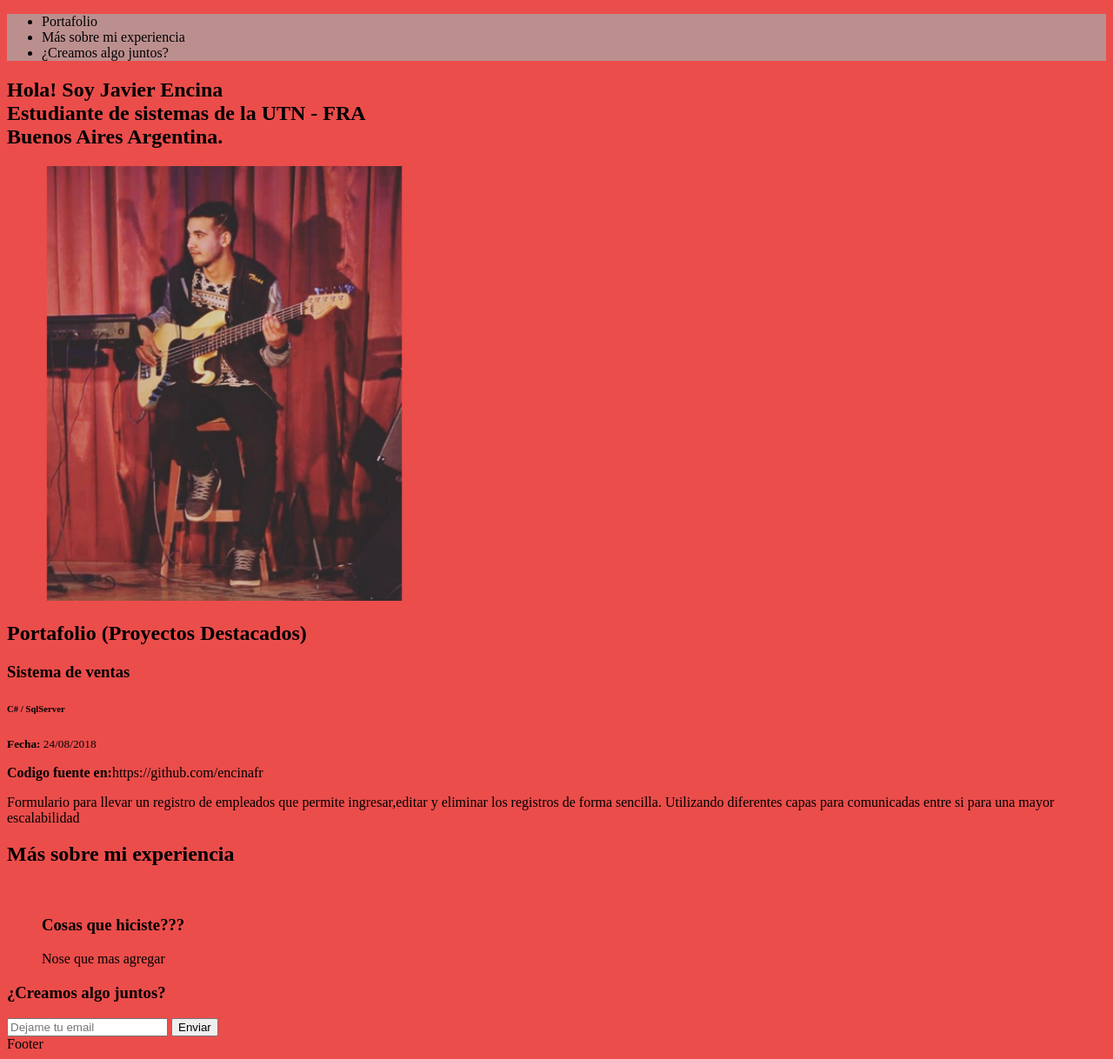
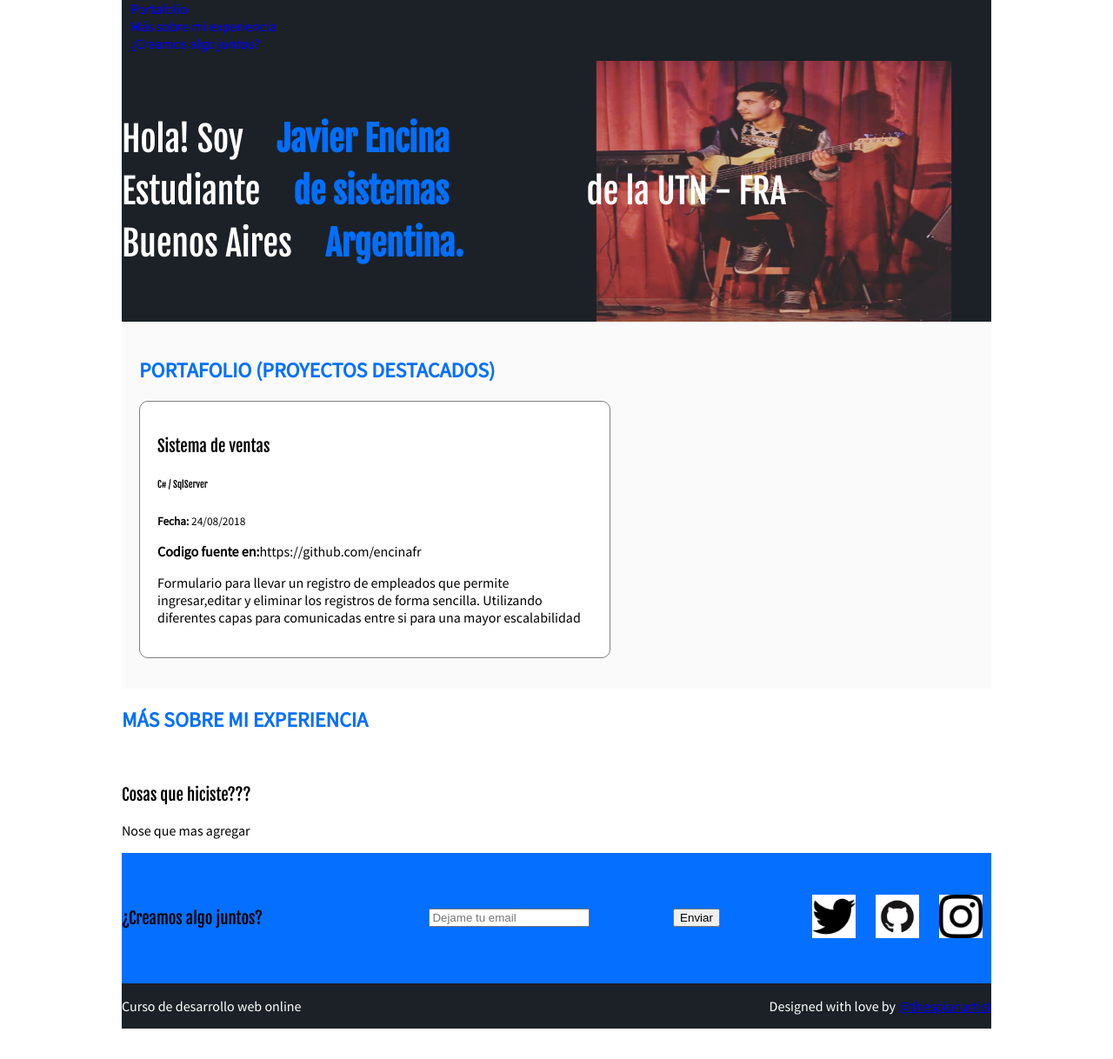
Before and after one commit to encinafr/DesarrolloWeb, a plain HTML site: page ProjectPortafolio.html in a window 1280 px wide. Shown: the whole page at 87% size. After the commit the page ends 1183 px from the top, so only its background shows below. Drawn offline with Linux system fonts and the light colour scheme.

Commit message:
Casi termino

```diff
--- a/ProjectPortafolio.html
+++ b/ProjectPortafolio.html
@@ -5,6 +5,7 @@
     <meta name="viewport" content="width=device-width, initial-scale=1.0">
     <meta http-equiv="X-UA-Compatible" content="ie=edge">
     <title>Javier Encina</title>
+    <link href="https://fonts.googleapis.com/css?family=Fjalla+One|Source+Sans+Pro" rel="stylesheet">
     <link rel="icon" type="image/png" href="images/favicon-16x16.png"/>
     <link rel="apple-touch-icon" sizes="180x180" href="/apple-touch-icon.png">
     <link rel="icon" type="image/png" sizes="32x32" href="/favicon-32x32.png">
@@ -21,8 +22,8 @@
     </style>
 </head>
 <body>
-    <header>
-        <nav>
+    <header class="header">
+        <nav class="menu">
             <ul>
                     <li><a onclick="$('#section_1').animatescroll();">Portafolio </a></li>
                     <li><a onclick="$('#section_2').animatescroll();">Más sobre mi experiencia</a></li>
@@ -30,42 +31,58 @@
             </ul>
         </nav>
     </header>
-    <section>
+    <section class="hero">
        <h1>
-            Hola! Soy <strong> Javier Encina </strong><br/><strong>Estudiante de sistemas de la UTN - FRA </strong><br/> Buenos Aires Argentina.
+            Hola! Soy <strong> Javier Encina </strong><br/>Estudiante <strong>de sistemas</strong>  de la UTN - FRA <br/> Buenos Aires <strong>Argentina.</strong>
        </h1>
-       <img src="images/android-chrome-512x512.png" width="500" height="500" alt="Javier encina ">
+       <!--<img src="images/android-chrome-512x512.png" width="500" height="500" alt="Javier encina ">-->
     </section>
-    <section id="section_1">
+    <section id="section_1" class="portfolio">
             <h2>Portafolio (Proyectos Destacados)</h2>
-        <article>
-            <h3>Sistema de ventas</h3>
-            <h6>C# / SqlServer</h6>
-            <p><small><strong> Fecha:</strong> 24/08/2018</small></p>
-            <p><strong>Codigo fuente en:</strong>https://github.com/encinafr</small></p>
-            <p>Formulario para llevar un registro de empleados que permite ingresar,editar y eliminar los
-                registros de forma sencilla. Utilizando diferentes capas para comunicadas entre si para
-                una mayor escalabilidad</p>
+        <article class="project">
+            <div class="project-details">
+                <h3 class="project-title">Sistema de ventas</h3>
+                <h6 class="project-sistem">C# / SqlServer</h6>
+                <p class="project-date"><small><strong> Fecha:</strong> 24/08/2018</small></p>
+                <p class="project-url"><strong>Codigo fuente en:</strong>https://github.com/encinafr</small></p>
+                <p class="project-description">Formulario para llevar un registro de empleados que permite ingresar,editar y eliminar los
+                    registros de forma sencilla. Utilizando diferentes capas para comunicadas entre si para
+                    una mayor escalabilidad</p>
+            </div>
         </article>
     </section>
     <section id="section_2">
         <h2>Más sobre mi experiencia</h2>
-        <article>
-            <figure>
+        <article class="event">
+            <figure class="event-imageContainer">
                 <img/>
-            <h3>Cosas que hiciste???</h3>
+            <h3 class="description">Cosas que hiciste???</h3>
                 <p>Nose que mas agregar</p>
                 <a Ver ...></a>
             </figure>
         </article>
     </section>
-    <section id="section_3">
+    <section id="section_3" class="contact">
         <h3>¿Creamos algo juntos?</h3>
-        <form action=""></form>
+        <form action=""></form class="form-email">
         <input type="email" name="email" placeholder="Dejame tu email" required>
-	    <input type="submit" value="Enviar">
+        <input type="submit" value="Enviar">
+        <div class="social">
+            <a href="https://twitter.com/JavierEncina18" class="social-link twitter"></a>
+            <a href="https://github.com/encinafr" class="social-link github"></a>
+            <a href="https://www.instagram.com/encinajavier7" class="social-link instagram"></a>
+        </div>
     </section>
-    <footer>Footer</footer>
+    <footer class="footer">
+        <div>
+            <p>Curso de desarrollo web online </p>
+        </div>
+        <div>
+            <p>
+                Designed with love by <a href="https://twitter.com/thespianartist">@thespianartist</a>
+            </p>
+        </div>
+    </footer>
     <script src="js/jquery-1.8.3.min.js"></script>
     <script src="js/animatescroll.min.js"></script>
 </body>
--- a/css/estilos.css
+++ b/css/estilos.css
@@ -1,3 +1,174 @@
 body{
-    background: #eb4d4b
+    font-family: 'Source Sans Pro', sans-serif;
+    margin: 0;
+    width: 1000px;
+    margin: 0 auto;
 }
+
+
+h1,
+h2,
+h3,
+h4,
+h5,
+h6{
+    font-family: 'Fjalla One', sans-serif;
+    font-weight: 400;
+}
+
+h1{
+    font-size: 40px;
+    line-height: 1.5em;
+    letter-spacing: -.2px;
+    color: white;
+    margin: 0%;
+    /*text-transform: uppercase;*/
+    /*text-decoration: underline;*/
+}
+.project{
+    border:gray;
+    border-radius: 10px;
+}
+h1 strong{
+    color: #026fff;
+    line-height: 1.5;
+    letter-spacing: -.2px;
+    margin: 100px 150px 70px 30px;
+}
+.hero{
+    height: 300px;
+    background-image: url('../images/android-chrome-512x512.png');
+    display: flex;
+    background-color: #1b2127;
+    background-size: 500px 300px;
+    background-repeat: no-repeat;
+    background-position-x: right;
+    display: flex;
+    align-items: center;
+}
+.project-details{
+    background: white;
+    width: 500px;
+    border:1px solid gray;
+    border-radius: 10px;
+    /*margin: 10PX;*/
+    margin-bottom: 15px;
+    padding: 20PX;
+}
+
+ul{
+    margin: 0;
+    padding: 0;
+    list-style: none;
+}
+
+figure{
+    margin: 0;
+}
+
+.portfolio{
+    background: #fafafa;
+    padding: 20px;
+}
+
+h2 {
+    color: #026fff;
+    text-transform: uppercase;
+    font-family: 'Source Sans Pro';
+    font-weight: bold;
+}
+
+.header{
+    background-color:#1b2127;
+    color: white;
+    display: flex;
+    height: 70px;
+    align-items: center;
+    justify-content: space-between;
+}
+
+.header ol li{
+    height: inherit;
+    display: flex;
+    align-items: center;
+}
+
+.menu{
+    height: inherit;
+}
+
+.header ol{
+    display: flex;
+    height: inherit;
+}
+
+.header a{
+    color: blue;
+    text-decoration: none;
+    display: flex;
+    height: inherit;
+    padding: 0 10px;
+}
+
+.flexbox{
+    display:flex;
+}
+
+.box{
+    width:200px;
+    height: 200px;
+    border: 1px solid red;
+}
+
+.footer{
+    background-color: #1b2127;
+    color: white;
+    display: flex;
+    align-items: center;
+    justify-content: space-between;
+}
+
+.contact{
+    background-color: #056fff;
+    color: ehite;
+    height: 150px;
+    display: flex;
+    align-items: center;
+    justify-content: space-between;
+}
+.social{
+
+}
+
+.social-link{
+    display: inline-block;
+    width: 50px;
+    height: 50px;
+    margin: 0 10px;
+    background-size: 50px 50px;
+}
+
+
+.social-link.twitter{
+    background-image: url('../images/iconmonstr-twitter-1.png');
+}
+
+.social-link.instagram{
+    background-image: url('../images/iconmonstr-instagram-11.png');
+
+}
+.social-link.github{
+    background-image: url('../images/GitHub-Mark.png');
+
+}
+
+.form-email input{
+border-color: gray;
+padding: 20px;
+border-style: solid;
+padding: 10px 20px 10px 25px;
+}
+
+.form-email h3{
+    font-family: 'Source Sans Pro';
+}
```
Also changed, not shown: images/GitHub-Mark.png (added), images/Octicons-mark-github.svg (added), images/iconmonstr-instagram-11.png (added), images/iconmonstr-twitter-1.png (added), images/platzi.png (added).
